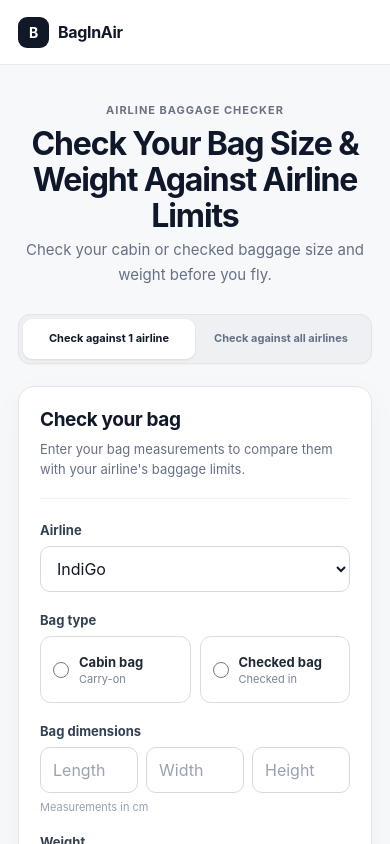
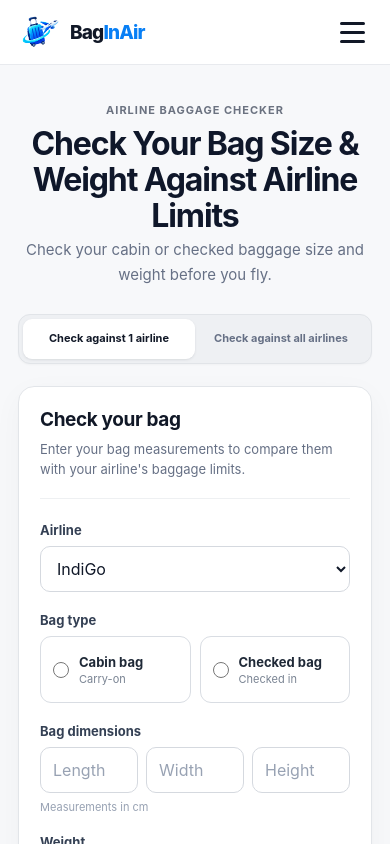
Before and after one commit to Kedar-Dev25/Bag-Checker, a React (Vite) app: page / in a window 390 px wide. Shown: the top 844 px of the page. Built offline with nearby package versions, Linux system fonts and the light colour scheme.

Commit message:
feat: refresh BagInAir branding and mobile navigation

```diff
--- a/src/App.css
+++ b/src/App.css
@@ -76,38 +76,130 @@
 .brand {
   display: flex;
   align-items: center;
-  gap: 9px;
+  gap: 10px;
 
   color: #111827;
   text-decoration: none;
 
-  font-weight: 700;
-  font-size: 16px;
-
-  letter-spacing: -0.02em;
-}
-
-.brand-mark {
-  width: 31px;
-  height: 31px;
-
-  border-radius: 9px;
-
+  font-size: 19px;
+  font-weight: 800;
+  letter-spacing: -0.045em;
+  line-height: 1;
+
+  flex-shrink: 0;
+}
+
+.brand-logo {
+  width: 42px;
+  height: 42px;
+
+  display: block;
+  object-fit: contain;
+
+  flex-shrink: 0;
+}
+.brand-name {
+  display: inline-flex;
+  align-items: center;
+  white-space: nowrap;
+}
+
+.brand-bag {
+  color: #111827;
+}
+
+.brand-inair {
+  color: #087ff5;
+}
+
+.nav {
+  display: none;
+
+  position: absolute;
+  top: calc(100% + 10px);
+  right: 0;
+
+  width: 190px;
+
+  flex-direction: column;
+  gap: 0;
+
+  padding: 8px;
+
+  background: #ffffff;
+  border: 1px solid #e5e7eb;
+  border-radius: 12px;
+
+  box-shadow:
+    0 10px 30px rgba(0, 0, 0, 0.08);
+}
+
+.nav.nav-open {
+  display: flex;
+}
+
+.nav a {
+  display: block;
+
+  padding: 12px 13px;
+
+  color: #344054;
+  font-size: 13px;
+  font-weight: 600;
+
+  text-decoration: none;
+  border-radius: 8px;
+}
+
+.nav a:hover {
+  background: #f5f7fa;
+}
+
+.header-actions {
+  position: relative;
   display: flex;
   align-items: center;
+}
+
+.hamburger {
+  width: 40px;
+  height: 40px;
+  padding: 0;
+  border: none;
+  background: transparent;
+
+  display: flex;
+  flex-direction: column;
   justify-content: center;
-
+  align-items: center;
+  gap: 6px;
+
+  cursor: pointer;
+}
+
+.hamburger span {
+  width: 25px;
+  height: 3px;
+  border-radius: 999px;
   background: #111827;
-  color: #ffffff;
-
-  font-size: 14px;
-  font-weight: 750;
-}
-
-.nav {
-  display: none;
-}
-
+
+  transition:
+    transform 0.3s ease,
+    opacity 0.2s ease;
+}
+
+/* Open → X */
+.hamburger.active span:nth-child(1) {
+  transform: translateY(9px) rotate(45deg);
+}
+
+.hamburger.active span:nth-child(2) {
+  opacity: 0;
+}
+
+.hamburger.active span:nth-child(3) {
+  transform: translateY(-9px) rotate(-45deg);
+}
 
 /* =========================================
    MAIN
@@ -1303,22 +1395,31 @@
     padding: 0 28px;
   }
 
+.hamburger {
+  display: none;
+}
+
 .nav {
   display: flex;
+  flex-direction: row;
   align-items: center;
-
   gap: 25px;
+
+  position: static;
+  width: auto;
+  padding: 0;
+
+  background: transparent;
+  border: 0;
+  box-shadow: none;
 }
 
 .nav a {
-    position: relative;
+  padding: 0;
 
   color: #667085;
-
   font-size: 12px;
   font-weight: 650;
-
-    text-decoration: none;
 }
 
   .nav a::after {
--- a/src/App.jsx
+++ b/src/App.jsx
@@ -17,6 +17,7 @@
   const [result, setResult] = useState(null);
   const [allAirlineResults, setAllAirlineResults] = useState(null);
   const resultRef = useRef(null);
+  const [menuOpen, setMenuOpen] = useState(false);
 
   const navigate = useNavigate();
 
@@ -232,6 +233,23 @@
   );
 
   useEffect(() => {
+  const handleOutsideClick = (event) => {
+    if (
+      menuOpen &&
+      !event.target.closest(".nav") &&
+      !event.target.closest(".hamburger")
+    ) {
+      setMenuOpen(false);
+    }
+  };
+
+  document.addEventListener("click", handleOutsideClick);
+
+  return () => {
+    document.removeEventListener("click", handleOutsideClick);
+  };
+}, [menuOpen]);
+  useEffect(() => {
     if (!result) return;
 
     const timer = setTimeout(() => {
@@ -432,27 +450,56 @@
   className="brand"
   aria-label="BagInAir home"
 >
-            <div className="brand-mark">B</div>
-            <span>BagInAir</span>
+  <img
+    src="/logo.png"
+    alt="BagInAir"
+    className="brand-logo"
+  />
+
+  <span className="brand-name">
+    <span className="brand-bag">Bag</span><span className="brand-inair">InAir</span>
+  </span>
 </a>
+<div className="header-actions">
 
   <nav
-            className="nav"
+    className={`nav ${menuOpen ? "nav-open" : ""}`}
     aria-label="Main navigation"
   >
-            <a href="#checker">
+    <a
+      href="#checker"
+      onClick={() => setMenuOpen(false)}
+    >
       Baggage Checker
     </a>
 
-            <a href="#baggage-info">
+    <a
+      href="#baggage-info"
+      onClick={() => setMenuOpen(false)}
+    >
       Baggage Guide
     </a>
 
-            <a href="#faq">
+    <a
+      href="#faq"
+      onClick={() => setMenuOpen(false)}
+    >
       FAQ
     </a>
-
   </nav>
+
+<button
+  className={`hamburger ${menuOpen ? "active" : ""}`}
+  onClick={() => setMenuOpen(!menuOpen)}
+  aria-label="Toggle navigation"
+  aria-expanded={menuOpen}
+>
+  <span></span>
+  <span></span>
+  <span></span>
+</button>
+
+</div>
 
         </div>
       </header>
```
Also changed, not shown: public/logo.png (added). Lines whose indentation alone changed are shown as unchanged.
